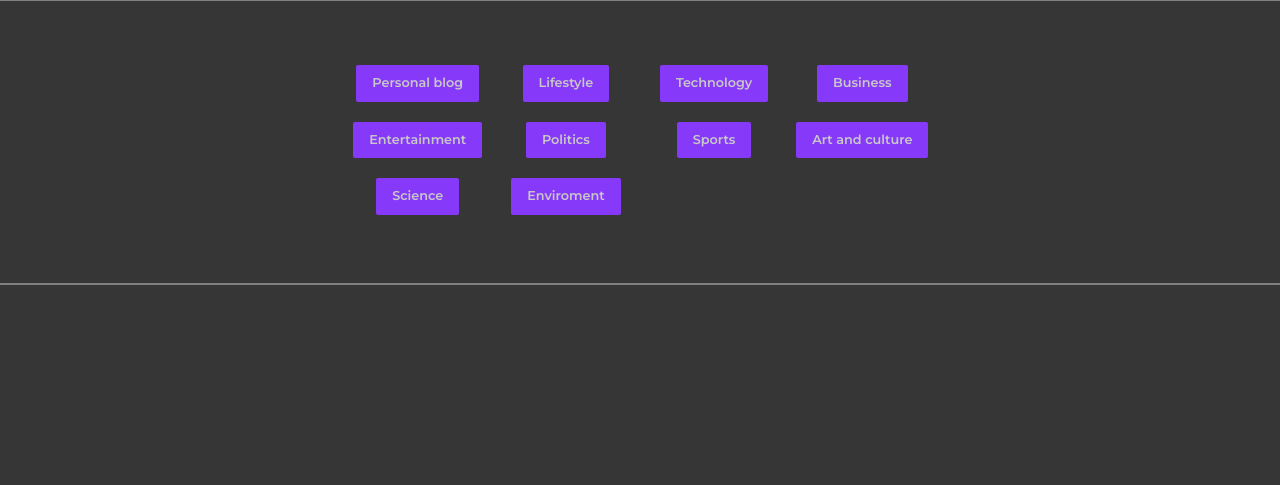
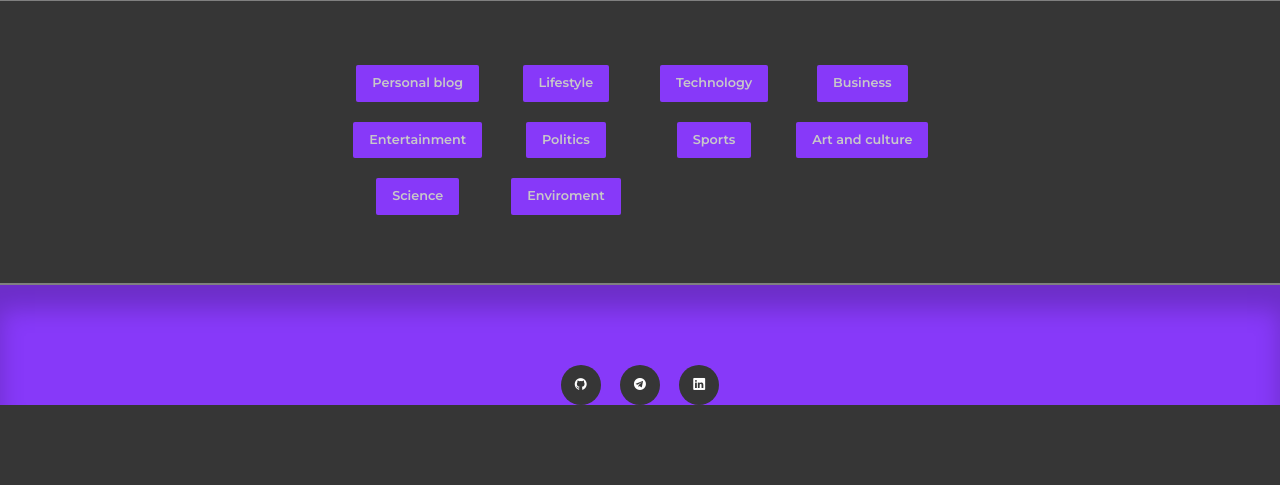
Before and after one commit to Amenediel/Lawga-Blog, a PHP site: page / in a window 1280 px wide. Shown: the part 2028-2513 px from the top of the page. Before the commit the page ends 2313 px from the top, so only its background shows below. Run offline with PHP 8.4, Linux system fonts and the light colour scheme.

Commit message:
adding socilas

```diff
--- a/index.html
+++ b/index.html
@@ -202,6 +202,14 @@
       </div>
     </section>
 
+    <footer>
+      <div class="footer_socials">
+        <a href="https://github.com/Samtes64"><i class="uil uil-github"></i></a>
+        <a href="https://t.me/Samuel_tes"><i class="uil uil-telegram"></i></a>
+        <a href="https://www.linkedin.com/in/samuel-tesfaye-174aa724b?lipi=urn%3Ali%3Apage%3Ad_flagship3_profile_view_base_contact_details%3Bi5PX%2Fw2ORZKoYPLwTH5XJA%3D%3D"><i class="uil uil-linkedin"></i></a>
+      </div>
+    </footer>
+
 
   </body>
 </html>
--- a/style.css
+++ b/style.css
@@ -244,3 +244,39 @@ nav button{
     grid-template-columns: repeat(4,1fr);
     gap: 1rem;
 }
+
+footer{
+    background: var(--color-1);
+    padding: 5rem 0 0;
+    box-shadow: inset 0 1.5rem 1.5rem rgba(0,0,0,0.2);
+
+}
+
+
+.footer_socials{
+    margin-inline: auto;
+    width: fit-content;
+    margin-bottom: 5rem;
+    display:flex;
+    justify-content: space-between;
+    align-items: center;
+    gap: 1.2rem;
+
+
+}
+
+.footer_socials a{
+    background: var(--color-3);
+    border-radius: 50%;
+    width:2.5rem;
+    height: 2.5rem;
+    display: flex;
+    align-items: center;
+    justify-content: center;
+
+}
+
+.footer_socials a:hover{
+    background: white;
+    color: var(--color-3) ;
+}
```
